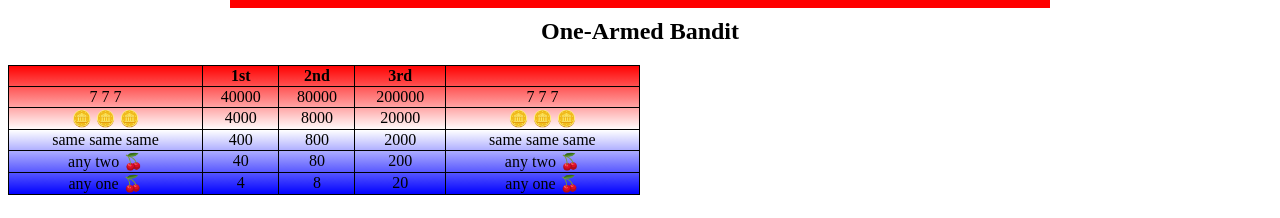
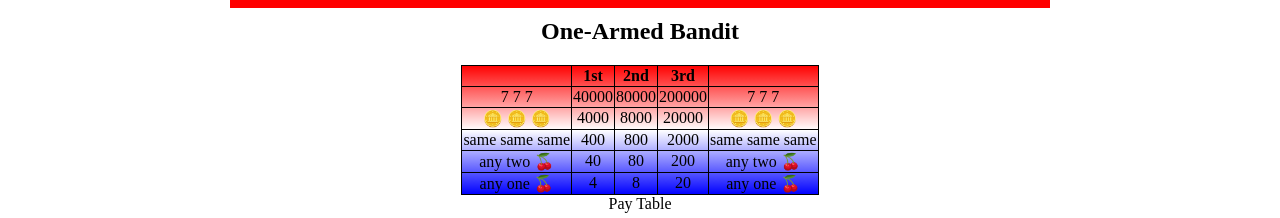
Before and after one commit to raficode2303/slot-machine, a React (Create React App) app: page / in a window 1280 px wide. Shown: the part 1287-1505 px from the top of the page. Built offline with nearby package versions, Linux system fonts and the light colour scheme.

Commit message:
basic pay table is done

```diff
--- a/src/components/PayTable/PayTable.styles.js
+++ b/src/components/PayTable/PayTable.styles.js
@@ -1,11 +1,14 @@
 import styled from 'styled-components'
 
 export const Table = styled.table`
-  width: 50%;
   text-align: center;
   background-image: linear-gradient(red, white, blue);
   border: 1px solid;
   border-collapse: collapse;
+  empty-cells: hide;
+  caption-side: bottom;
+
+  margin: 0 auto;
 `
 
 export const Tr = styled.tr`
--- a/src/components/PayTable/index.js
+++ b/src/components/PayTable/index.js
@@ -27,6 +27,7 @@ const payTableArray = [
 export const PayTable = () => {
   return (
     <Table>
+      <caption>Pay Table</caption>
       <Tr>
         <Th></Th>
         <Th>1st</Th>
```
Also changed, not shown: src/App.js (+4 -6 lines).
